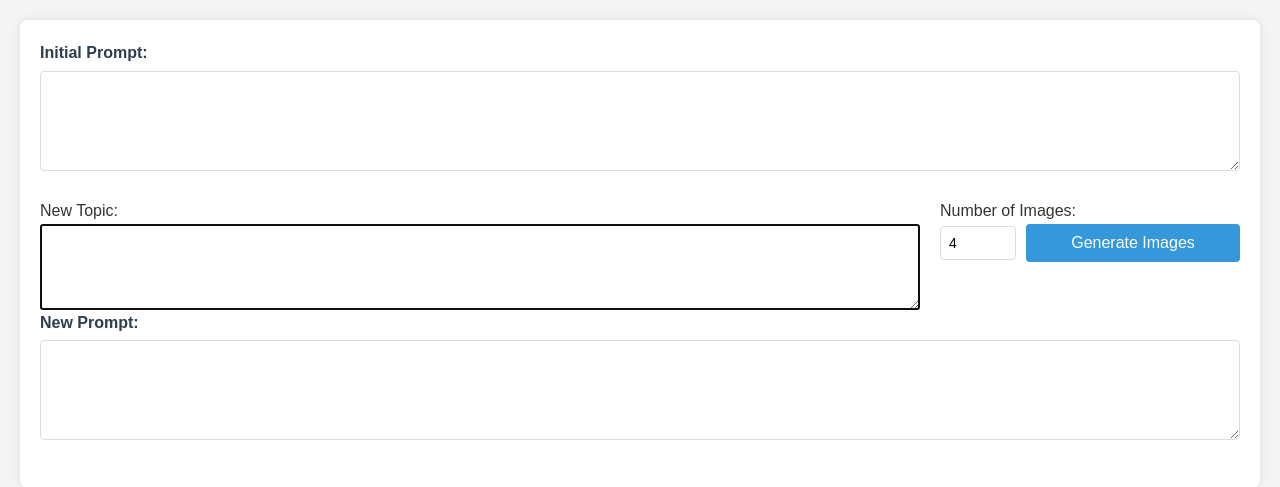
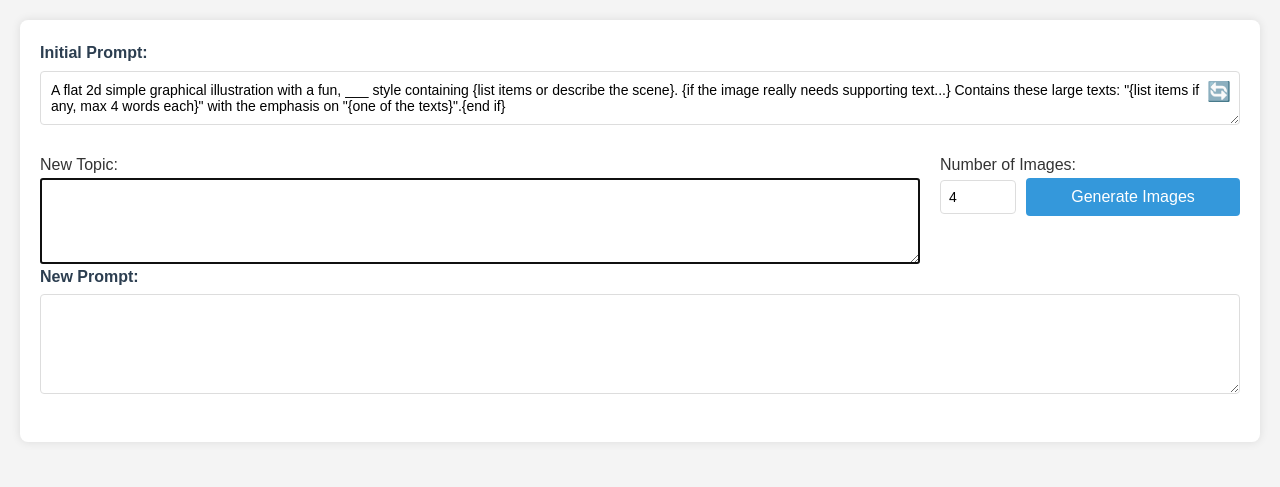
Before and after one commit to kevinjscott/slide-maker, a FastAPI app: page / in a window 1280 px wide. Shown: the top 487 px of the page. Run offline with FastAPI, Linux system fonts and the light colour scheme.

Commit message:
default prompt

```diff
--- a/static/script.js
+++ b/static/script.js
@@ -1,8 +1,11 @@
 let typingTimer;
 const doneTypingInterval = 300; // milliseconds
 
+// Define the default Initial Prompt
+const DEFAULT_INITIAL_PROMPT = 'A flat 2d simple graphical illustration with a fun, ___ style containing {list items or describe the scene}. {if the image really needs supporting text...} Contains these large texts: "{list items if any, max 4 words each}" with the emphasis on "{one of the texts}".{end if}';
+
 function loadFromLocalStorage() {
-    const initialPrompt = localStorage.getItem('initialPrompt') || '';
+    const initialPrompt = localStorage.getItem('initialPrompt') || DEFAULT_INITIAL_PROMPT;
     const newTopic = localStorage.getItem('newTopic') || '';
     const newPrompt = localStorage.getItem('newPrompt') || '';
     const numImages = localStorage.getItem('numImages') || '4';
@@ -26,6 +29,12 @@ function loadFromLocalStorage() {
     document.getElementById('initial_prompt').addEventListener('input', onInputChange);
     document.getElementById('new_topic').addEventListener('input', onInputChange);
     document.getElementById('new_prompt').addEventListener('keypress', handleKeyPress);
+
+    // Add event listener for the reset button
+    const resetButton = document.getElementById('reset-button');
+    if (resetButton) {
+        resetButton.addEventListener('click', resetToDefault);
+    }
 }
 
 function saveToLocalStorage() {
@@ -249,3 +258,12 @@ function hideStatus() {
         statusElement.style.display = 'none';
     }
 }
+
+// Function to reset to default Initial Prompt
+function resetToDefault() {
+    localStorage.setItem('initialPrompt', DEFAULT_INITIAL_PROMPT);
+    document.getElementById('initial_prompt').value = DEFAULT_INITIAL_PROMPT;
+    saveToLocalStorage();
+    showStatus('Initial Prompt has been reset to default.');
+    updateNewPrompt();  // Trigger the generation of the new prompt
+}
--- a/static/style.css
+++ b/static/style.css
@@ -209,3 +209,102 @@ body {
     gap: 10px;
     align-items: center;
 }
+
+/* Style for the icon button */
+.icon-button {
+    background: none;
+    border: none;
+    cursor: pointer;
+    font-size: 1.2rem; /* Adjust size for better visibility */
+    padding: 0.25rem;
+    transition: none; /* Disable transition */
+    position: absolute;
+    top: 5px;
+    right: 5px;
+    color: #3498db; /* Optional: Change color for better visibility */
+    transform: none;
+    z-index: 10; /* Ensure the button is above the textarea */
+}
+
+/* Remove rotation on hover */
+.icon-button:hover {
+    color: #2980b9; /* Change color on hover for visual feedback */
+}
+
+/* Optional: Enhance visibility on hover without rotation */
+.icon-button:hover {
+    color: #2980b9; /* Change color on hover for visual feedback */
+}
+
+/* Optional: Add a subtle focus indicator for accessibility without a border */
+.icon-button:focus {
+    outline: none;
+}
+
+/* Container for Initial Prompt to position the reset button */
+.initial-prompt-container {
+    position: static;
+}
+
+/* Style for the icon button positioned at the top-right corner */
+.icon-button {
+    background: none;
+    border: none;
+    cursor: pointer;
+    font-size: 1.2rem; /* Adjust size for better visibility */
+    padding: 0.25rem;
+    transition: none; /* Disable transition */
+    position: absolute;
+    top: 5px;
+    right: 5px;
+    color: #3498db; /* Optional: Change color for better visibility */
+    transform: none;
+    z-index: 10; /* Ensure the button is above the textarea */
+}
+
+.icon-button:hover {
+    color: #2980b9;
+}
+
+.icon-button:focus {
+    outline: none;
+}
+
+/* ... existing styles ... */
+
+.textarea-wrapper {
+    position: relative;
+    display: inline-block;
+    width: 100%;
+}
+
+.textarea-wrapper textarea {
+    width: 100%;
+    padding-right: 30px; /* Make room for the button */
+}
+
+.icon-button {
+    position: absolute;
+    top: 5px;
+    right: 5px;
+    background: none;
+    border: none;
+    cursor: pointer;
+    font-size: 1.2rem;
+    padding: 0.25rem;
+    color: #3498db;
+    z-index: 10; /* Ensure the button is above the textarea */
+}
+
+.icon-button:hover {
+    color: #2980b9;
+}
+
+.icon-button:focus {
+    outline: none;
+}
+
+/* Remove these styles if they exist */
+.initial-prompt-container {
+    position: static;
+}
--- a/templates/index.html
+++ b/templates/index.html
@@ -9,19 +9,24 @@
 <body>
     <div class="container">
         <form onsubmit="submitForm(event)">
-            <div class="form-group">
+            <div class="form-group initial-prompt-container">
                 <label for="initial_prompt">Initial Prompt:</label>
-                <textarea name="initial_prompt" id="initial_prompt" class="initial-prompt" onkeypress="handleKeyPress(event)" oninput="onInputChange()"></textarea>
+                <div class="textarea-wrapper">
+                    <textarea id="initial_prompt" name="initial_prompt"></textarea>
+                    <button type="button" id="reset-button" class="icon-button" title="Reset to Default" aria-label="Reset to Default">
+                        🔄
+                    </button>
+                </div>
             </div>
             <div class="flex-container">
                 <div class="flex-item">
                     <label for="new_topic">New Topic:</label>
-                    <textarea name="new_topic" id="new_topic" rows="3" onkeypress="handleKeyPress(event)" oninput="onInputChange()"></textarea>
+                    <textarea name="new_topic" id="new_topic" rows="3"></textarea>
                 </div>
                 <div class="flex-item generate-section">
                     <label for="num_images">Number of Images:</label>
                     <div class="generate-controls">
-                        <input type="number" name="num_images" id="num_images" value="4" min="1" max="100" onchange="validateNumImages()">
+                        <input type="number" name="num_images" id="num_images" value="4" min="1" max="100">
                         <button type="submit" class="button">Generate Images</button>
                     </div>
                 </div>
```
